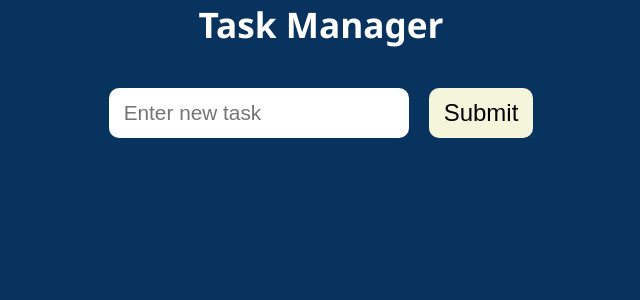
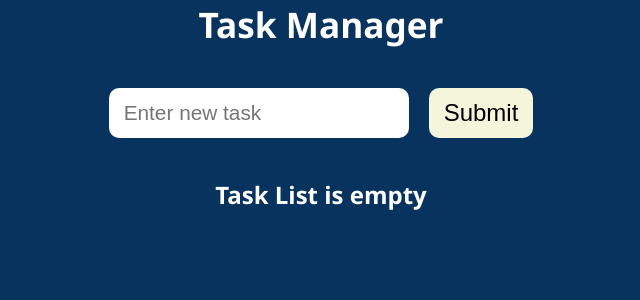
Before and after one commit to Valeriusdev/react-task-manager-app, a React (Vite) app: page / in a window 1280 px wide. Shown: the top 300 px of the page, without its empty margins (319-959 px from the left). Built offline with nearby package versions, Linux system fonts and the light colour scheme.

Commit message:
update TaskList component

```diff
--- a/src/components/Tasks/TaskList.jsx
+++ b/src/components/Tasks/TaskList.jsx
@@ -4,6 +4,7 @@ import styles from "./TaskList.module.css"
 const TaskList = ({tasks}) => {
   return (
     <div className={styles.taskListContainer}>
+      {!tasks.length && <h2>Task List is empty</h2>}
       {tasks.map((task, index) => <Task key={index} task={task} />)}
     </div>
   )
```
